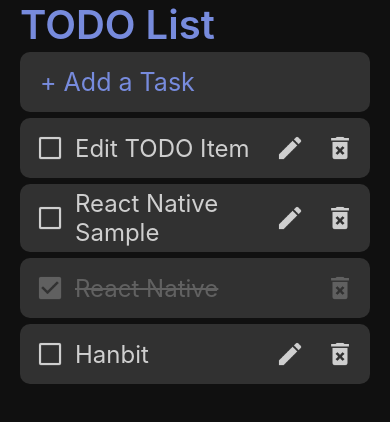
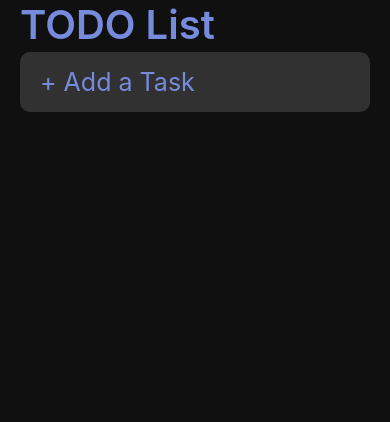
Before and after one commit to SangwooEom/react-native-todo, a React Native app: screen / in a window 390 px wide. Shown: the top 422 px of the page. Built offline with nearby package versions, Linux system fonts and the light colour scheme.

Commit message:
Asnyc Storage를 사용하여 모바일 기기에 데이터를 영구적으로 저장하는 방식으로 변경

```diff
--- a/package.json
+++ b/package.json
@@ -10,9 +10,11 @@
     "test": "jest"
   },
   "dependencies": {
+    "@react-native-async-storage/async-storage": "^1.18.1",
     "prop-types": "^15.8.1",
     "react": "18.2.0",
     "react-native": "0.71.7",
+    "react-native-splash-screen": "^3.3.0",
     "styled-components": "^5.3.9"
   },
   "devDependencies": {
--- a/src/App.tsx
+++ b/src/App.tsx
@@ -1,9 +1,10 @@
-import React, {useState} from 'react';
+import React, {useState, useEffect} from 'react';
 import styled, {ThemeProvider} from 'styled-components/native';
 import {theme, Theme} from './theme';
 import {StatusBar, Dimensions} from 'react-native';
 import Input from './components/Input';
 import Task from './components/Task';
+import AsyncStorage from '@react-native-async-storage/async-storage';
 
 const Container = styled.SafeAreaView<{theme: Theme}>`
   flex: 1;
@@ -29,12 +30,21 @@ export default function App() {
   const width = Dimensions.get('window').width;
   const [newTask, setNewTask] = useState('');
 
-  const [tasks, setTasks] = useState<Tasks>({
-    '1': {id: '1', text: 'Hanbit', completed: false},
-    '2': {id: '2', text: 'React Native', completed: true},
-    '3': {id: '3', text: 'React Native Sample', completed: false},
-    '4': {id: '4', text: 'Edit TODO Item', completed: false},
-  });
+  const [tasks, setTasks] = useState<Tasks>({});
+
+  const _saveTasks = async (tasksValue: Tasks) => {
+    try {
+      await AsyncStorage.setItem('tasks', JSON.stringify(tasksValue));
+      setTasks(tasksValue);
+    } catch (e) {
+      console.error(e);
+    }
+  };
+
+  const _loadTasks = async () => {
+    const loadedTasks = await AsyncStorage.getItem('tasks');
+    setTasks(JSON.parse(loadedTasks || '{}'));
+  };
 
   const _addTask = () => {
     const ID = Date.now().toString();
@@ -43,24 +53,28 @@ export default function App() {
     };
     setNewTask('');
     setTasks({...tasks, ...newTaskObject});
+    _saveTasks({...tasks, ...newTaskObject});
   };
 
   const _deleteTask = (id: string) => {
     const currentTasks = Object.assign({}, tasks);
     delete currentTasks[id];
     setTasks(currentTasks);
+    _saveTasks(currentTasks);
   };
 
   const _toggleTask = (id: string) => {
     const currentTasks = Object.assign({}, tasks);
     currentTasks[id].completed = !currentTasks[id].completed;
     setTasks(currentTasks);
+    _saveTasks(currentTasks);
   };
 
   const _updateTask = (item: Task) => {
     const currentTasks = Object.assign({}, tasks);
     currentTasks[item.id] = item;
     setTasks(currentTasks);
+    _saveTasks(currentTasks);
   };
 
   const _handleTextChange = (text: string) => {
@@ -70,6 +84,11 @@ export default function App() {
   const _onBlur = () => {
     setNewTask('');
   };
+
+  useEffect(() => {
+    _loadTasks();
+    console.log('동작');
+  }, []);
 
   return (
     <ThemeProvider theme={theme}>
```
Also changed, not shown: 2 other files (tests, documents, lock files or other folders).
